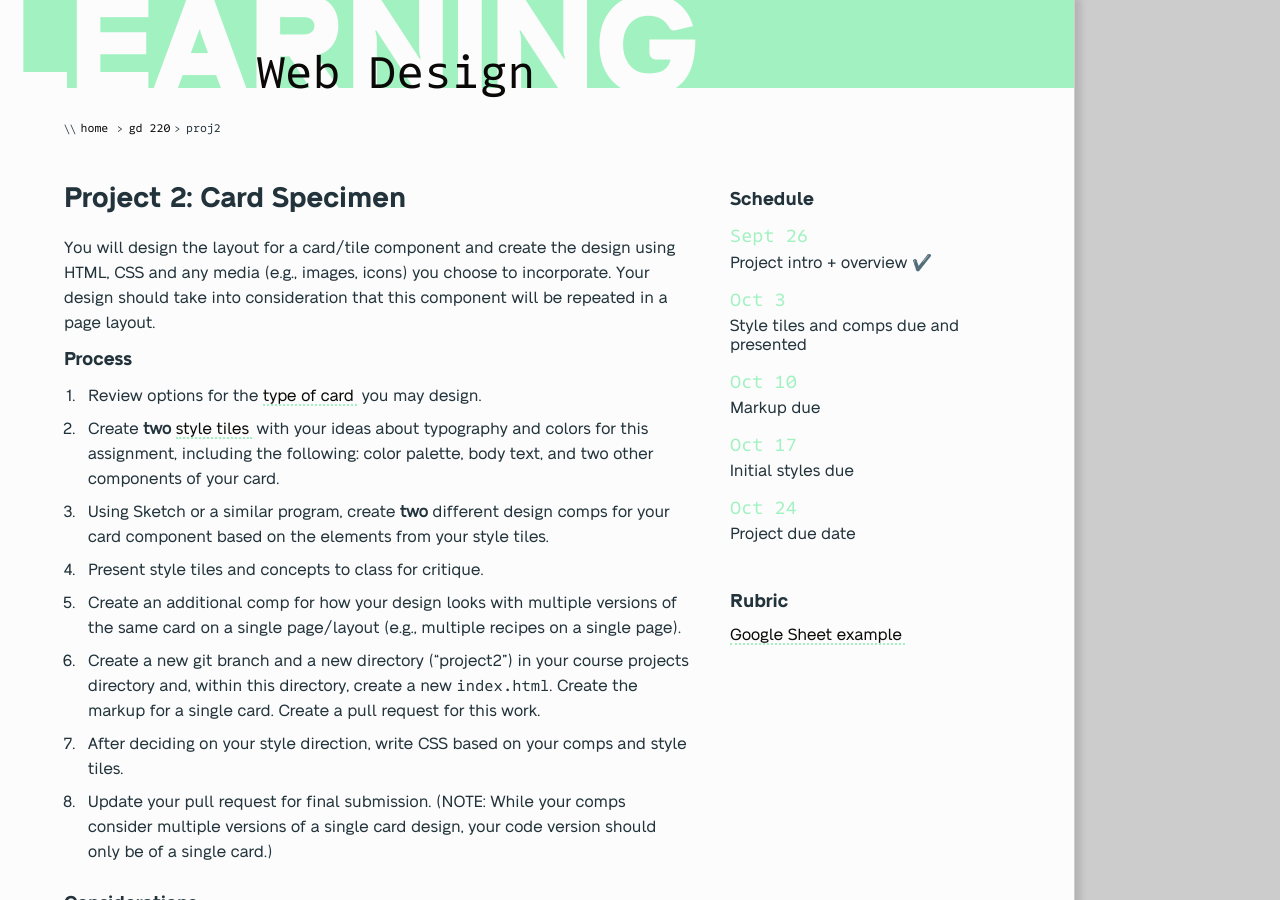
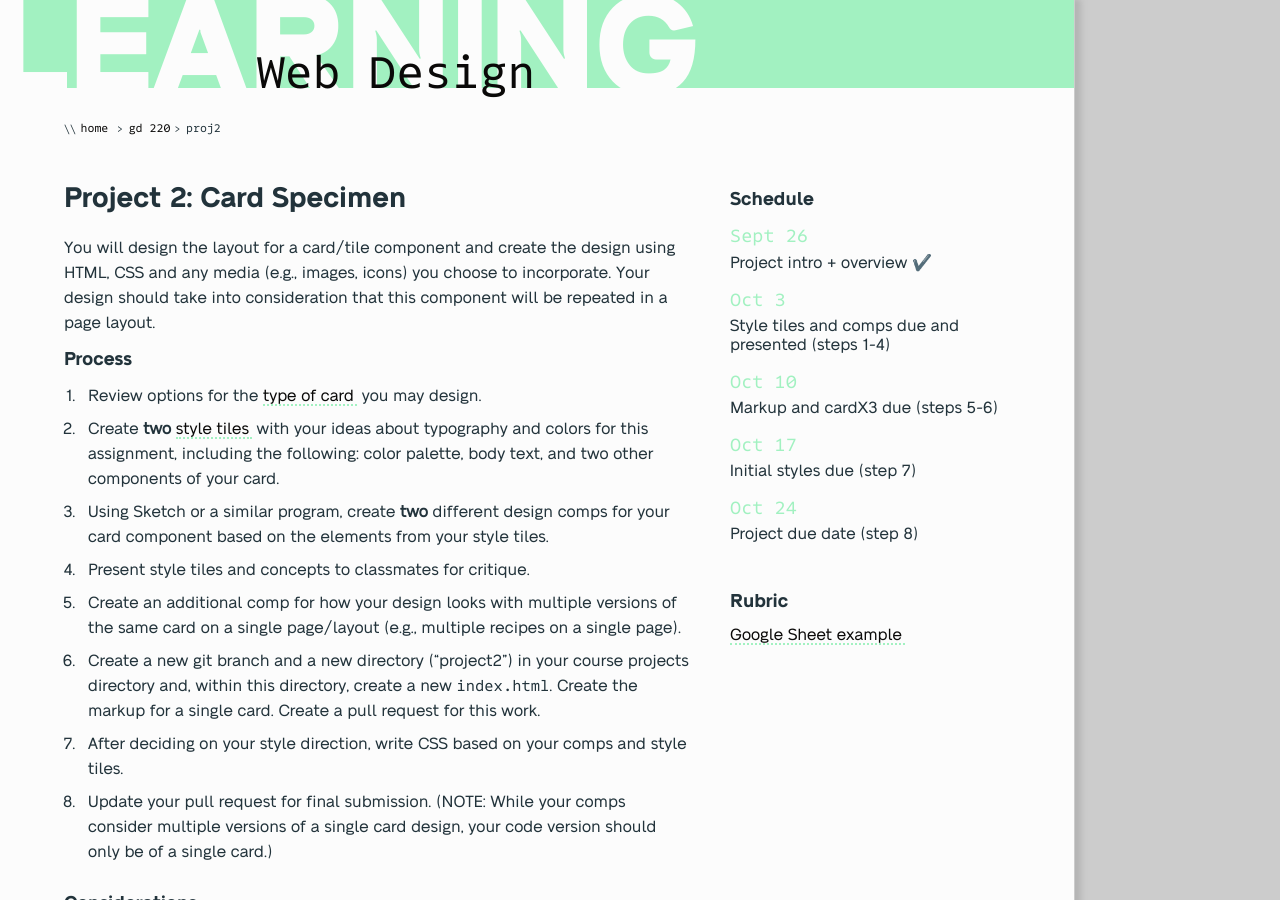
Before and after one commit to mica-web/mica-web.github.io, a Jekyll site: the page built from gd-220/proj2.md, in a window 1280 px wide and 900 px high. Built offline with Jekyll 4.4.1, drawn with Linux system fonts in a browser that asks for light colours; some web fonts are replaced.

Commit message:
Reference steps in schedule

```diff
--- a/gd-220/proj2.md
+++ b/gd-220/proj2.md
@@ -19,7 +19,7 @@ You will design the layout for a card/tile component and create the design using
 1. Review options for the [type of card](#additional-requirements-based-on-card-type) you may design.
 1. Create **two** [style tiles](https://alistapart.com/article/style-tiles-and-how-they-work) with your ideas about typography and colors for this assignment, including the following: color palette, body text, and two other components of your card.
 1. Using Sketch or a similar program, create **two** different design comps for your card component based on the elements from your style tiles.
-1. Present style tiles and concepts to class for critique.
+1. Present style tiles and concepts to classmates for critique.
 1. Create an additional comp for how your design looks with multiple versions of the same card on a single page/layout (e.g., multiple recipes on a single page).
 1. Create a new git branch and a new directory ("project2") in your course projects directory and, within this directory, create a new `index.html`. Create the markup for a single card. Create a pull request for this work.
 1. After deciding on your style direction, write CSS based on your comps and style tiles.
@@ -115,13 +115,13 @@ Other possibilities (at least 2):
 <dt>Sept 26</dt>
 <dd>Project intro + overview ✔️</dd>
 <dt>Oct 3</dt>
-<dd>Style tiles and comps due and presented</dd>
+<dd>Style tiles and comps due and presented (steps 1-4)</dd>
 <dt>Oct 10</dt>
-<dd>Markup due</dd>
+<dd>Markup and cardX3 due (steps 5-6)</dd>
 <dt>Oct 17</dt>
-<dd>Initial styles due </dd>
+<dd>Initial styles due (step 7)</dd>
 <dt>Oct 24</dt>
-<dd>Project due date</dd>
+<dd>Project due date (step 8)</dd>
 </dl>
 
 <h2>Rubric</h2>
```
